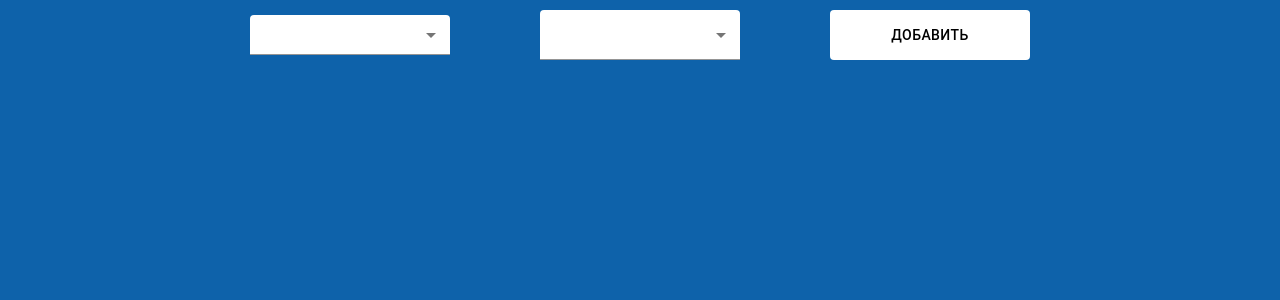
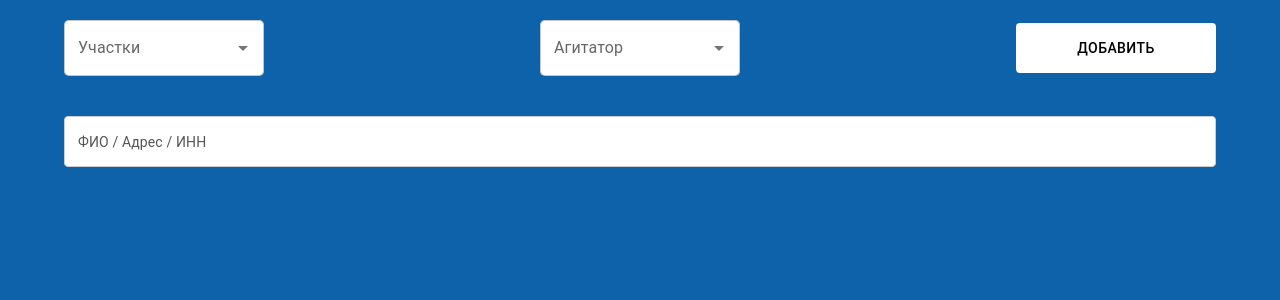
Before and after one commit to Oscarquell/shailoo-mvp, a React (Create React App) app: page / in a window 1280 px wide. Shown: the top 300 px of the page. Built offline with nearby package versions, Linux system fonts and the light colour scheme.

Commit message:
Добавил Input, Autocompete, SearchComponent

```diff
--- /dev/null
+++ b/src/components/AutoComplete/AutoComplete.jsx
@@ -0,0 +1,18 @@
+import React from 'react';
+import Autocomplete from '@mui/material/Autocomplete';
+import TextField from '@mui/material/TextField';
+
+const AutoComplete = ({items, label, style}) => {
+    return (
+        <>
+            <Autocomplete
+                disablePortal
+                options={items}
+                sx={style}
+                renderInput={(params) => <TextField {...params} label={label} />}
+            />
+        </>
+    );
+};
+
+export default AutoComplete;
--- a/src/components/Input/Input.jsx
+++ b/src/components/Input/Input.jsx
@@ -1,12 +1,42 @@
 import React from 'react';
 import TextField from '@mui/material/TextField';
 
-const Input = ({id = new Date(), value, onChange, style, label}) => {
+const InputComponent = ({ id, value, onChange, label, sx }) => {
     return (
-        <>
-            <TextField id={id} label={label} variant="outlined" />
-        </>
+        <TextField
+            id={id || String(Date.now())}
+            label={label}
+            value={value}
+            onChange={onChange}
+            variant="outlined"
+            fullWidth
+            sx={{
+                backgroundColor: '#fff',
+                borderRadius: '10px',
+                '& .MuiOutlinedInput-root': {
+                    borderRadius: '10px',
+                    '& fieldset': {
+                        borderColor: '#cfcfcf',
+                    },
+                    '&:hover fieldset': {
+                        borderColor: '#1976d2',
+                    },
+                    '&.Mui-focused fieldset': {
+                        borderColor: '#1976d2',
+                        boxShadow: '0 0 0 2px rgba(25, 118, 210, 0.2)',
+                    },
+                },
+                '& .MuiInputLabel-root': {
+                    fontSize: '14px',
+                    color: '#555',
+                },
+                '& .MuiInputBase-input': {
+                    padding: '14px',
+                },
+                ...sx,
+            }}
+        />
     );
 };
 
-export default Input;
+export default InputComponent;
--- a/src/modules/Search/Search.jsx
+++ b/src/modules/Search/Search.jsx
@@ -1,30 +1,68 @@
 import React from 'react';
 import style from "./Search.module.css"
-import SelectComponent from "../../components/Select/Select";
 import ButtonComponent from "../../components/button/button";
+import {votes} from "../../constants/testVotes";
+import AutoComplete from "../../components/AutoComplete/AutoComplete";
+import InputComponent from "../../components/Input/Input";
 
 const Search = () => {
     return (
         <div>
             <div className={style.FiltersParent}>
-                <SelectComponent
-                    label={"Участок"}
-                    items={[{id: 1, value: "1"},{id: 2, value: "2"},{id: 2, value: "2"},]}
-                    id={"station"}
-                    style={{backgroundColor: "white", width: "200px", height: "40px" }}
+                <AutoComplete
+                    style={{
+                        width: "200px",
+                        "& .MuiInputBase-root": {
+                            backgroundColor: "white", // фон самого поля
+                            borderRadius: "5px",
+                        },
+                    }}
+                    items={votes.map((item) => {
+                        return (item.pollingStationNumber)})
+                    }
+                    label="Участки"
                 />
-                <SelectComponent
+                <AutoComplete
+                    style={{
+                        width: "200px",
+                        "& .MuiInputBase-root": {
+                            backgroundColor: "white", // фон самого поля
+                            borderRadius: "5px",
+                        },
+                    }}
+                    items={[{id: 1, value: "Человек 1"},{id: 2, value: "Человек 2"},{id: 2, value: "Человек 2"},].map((item) => item.value)}
                     label={"Агитатор"}
-                    items={[{id: 1, value: "Человек 1"},{id: 2, value: "Человек 2"},{id: 2, value: "Человек 2"},]}
-                    id={"station"}
-                    style={{backgroundColor: "white", width: "200px", height: "50px" }}
                 />
                 <ButtonComponent
                     text={"Добавить"}
-                    style={{color: "black", backgroundColor: "white", width: "200px", height: "50px", padding: "0", margin: "0"}}
+                    style={{
+                        color: "black",
+                        width: "200px",
+                        backgroundColor: "white",
+                        height: "50px"
+                }}
                 />
             </div>
-            <div>
+            <div className={style.SearchParent}>
+                <InputComponent
+                    label="ФИО / Адрес / ИНН"
+                    sx={{
+                        width: '100%',
+                        borderRadius: "5px",
+                        backgroundColor: '#fff',
+                        "& .MuiOutlinedInput-root": {
+                            "& fieldset": {
+                                borderColor: "#ccc", // цвет рамки
+                            },
+                            "&:hover fieldset": {
+                                borderColor: "#888",
+                            },
+                            "&.Mui-focused fieldset": {
+                                borderColor: "#1976d2", // рамка при фокусе
+                            },
+                        },
+                    }}
+                />
 
             </div>
         </div>
--- a/src/modules/Search/Search.module.css
+++ b/src/modules/Search/Search.module.css
@@ -2,5 +2,10 @@
     display: flex;
     align-items: center;
     justify-content: space-between;
-    padding: 10px 250px;
+    padding: 20px 5%;
 }
+
+.SearchParent{
+    width: 90%;
+    padding: 20px 5%;
+}
```
